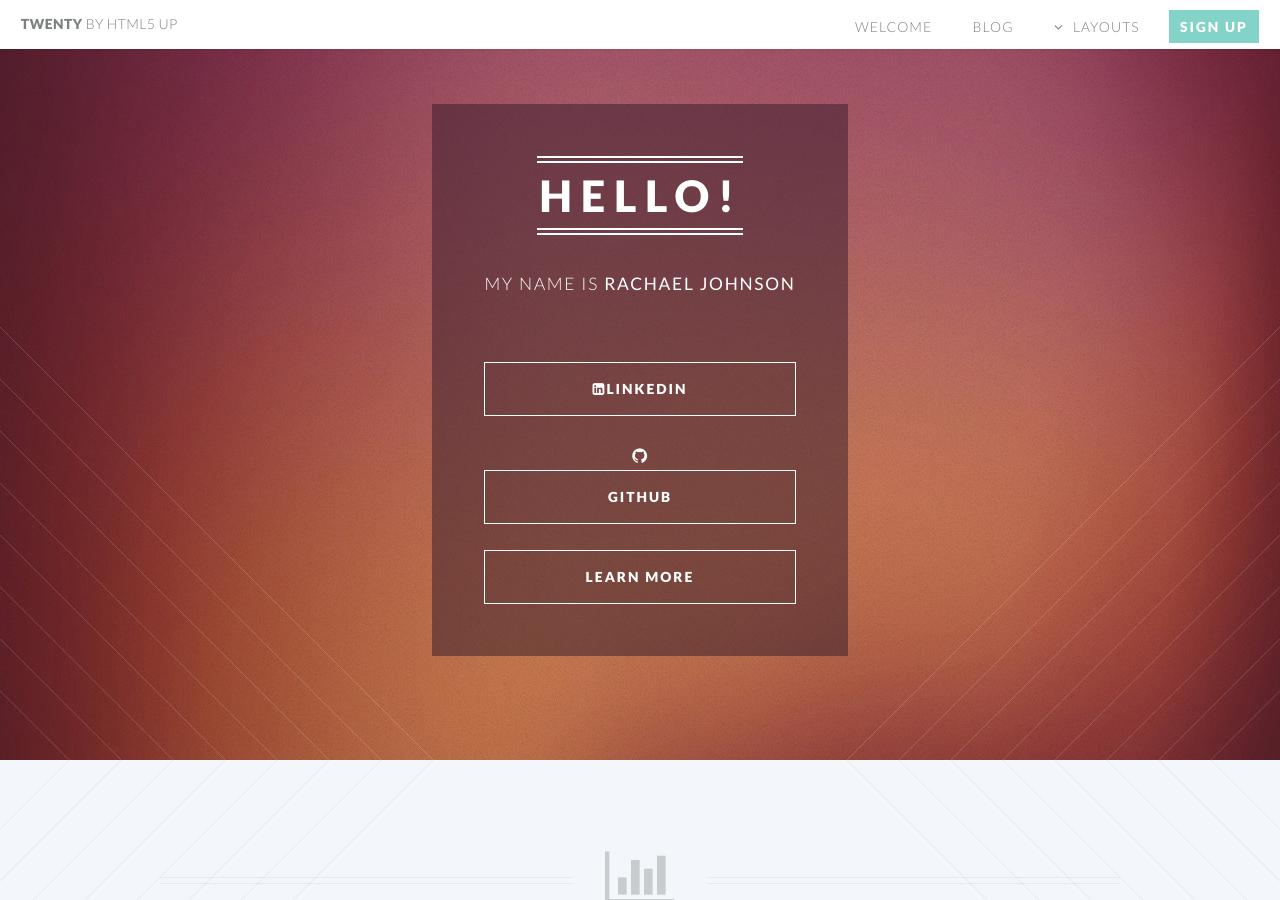
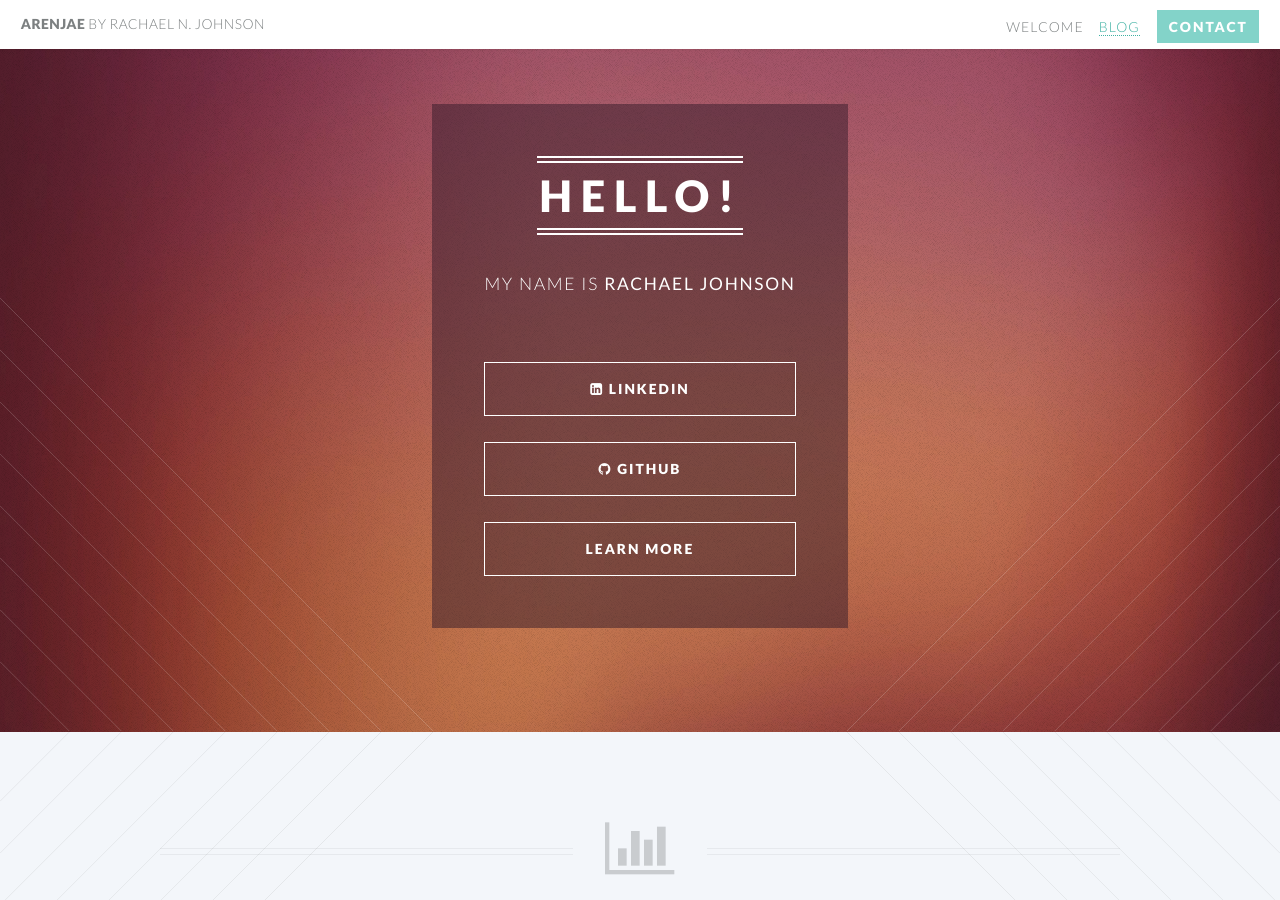
Before and after one commit to old-jekyll-templates/Twenty-Jekyll-Theme, a Jekyll site: the page built from index.html, in a window 1280 px wide and 900 px high. Built offline with Jekyll 4.4.1, drawn with Linux system fonts in a browser that asks for light colours.

Commit message:
Updated Header and Banner

```diff
--- a/_includes/banner.html
+++ b/_includes/banner.html
@@ -17,8 +17,8 @@
         <br /></p>
         <footer>
             <ul class="buttons vertical">
-                <li><a href="https://www.linkedin.com/in/rachaeljohnson2" class="button fit scrolly"><i class="fa fa-linkedin-square"></i>LinkedIn</a></li>
-				<li><i class="fa fa-github"></i><a href="https://github.com/earthshine0" class="button fit scrolly">GitHub</a></li>
+                <li><a href="https://www.linkedin.com/in/rachaeljohnson2" class="button fit scrolly"><i class="fa fa-linkedin-square"></i> LinkedIn</a></li>
+				<li><a href="https://github.com/earthshine0" class="button fit scrolly"><i class="fa fa-github"></i> GitHub</a></li>
 				<li><a href="#main" class="button fit scrolly">Learn More</a></li>
             </ul>
         </footer>
--- a/_includes/header.html
+++ b/_includes/header.html
@@ -1,29 +1,10 @@
 <header id="header">
-				<h1 id="logo"><a href="/">Twenty <span>by HTML5 UP</span></a></h1>
+		<h1 id="logo"><a href="/">ArEnJae <span>by Rachael N. Johnson</span></a></h1>
 				<nav id="nav">
 					<ul>
 						<li><a href="/">Welcome</a></li>
-                        <li><a href="/blog.html">Blog</a></li>
-						<li class="submenu">
-							<a href="">Layouts</a>
-							<ul>
-								<li><a href="/left-sidebar.html">Left Sidebar</a></li>
-								<li><a href="/right-sidebar.html">Right Sidebar</a></li>
-								<li><a href="/no-sidebar.html">No Sidebar</a></li>
-								<li><a href="/contact.html">Contact</a></li>
-								<li class="submenu">
-									<a href="">Submenu</a>
-									<ul>
-										<li><a href="#">Dolore Sed</a></li>
-										<li><a href="#">Consequat</a></li>
-										<li><a href="#">Lorem Magna</a></li>
-										<li><a href="#">Sed Magna</a></li>
-										<li><a href="#">Ipsum Nisl</a></li>
-									</ul>
-								</li>
-							</ul>
-						</li>
-						<li><a href="#" class="button special">Sign Up</a></li>
+                        <!<li><a href="/blog.html">Blog</a></li>
+                        <li><a href="/contact.html" class="button special">Contact</a></li>
 					</ul>
 				</nav>
-			</header>
+		</header>
```
